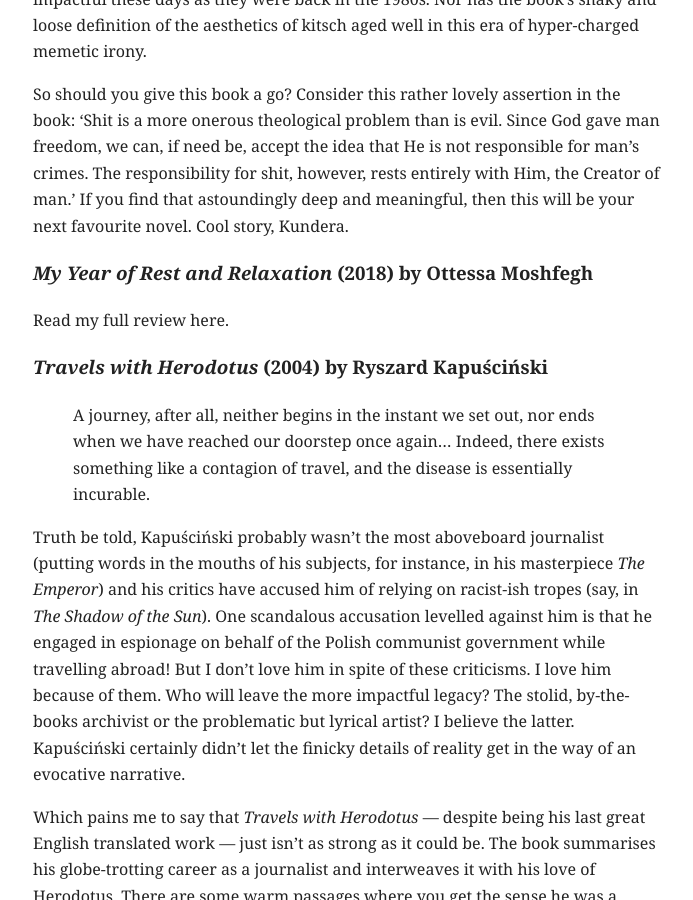
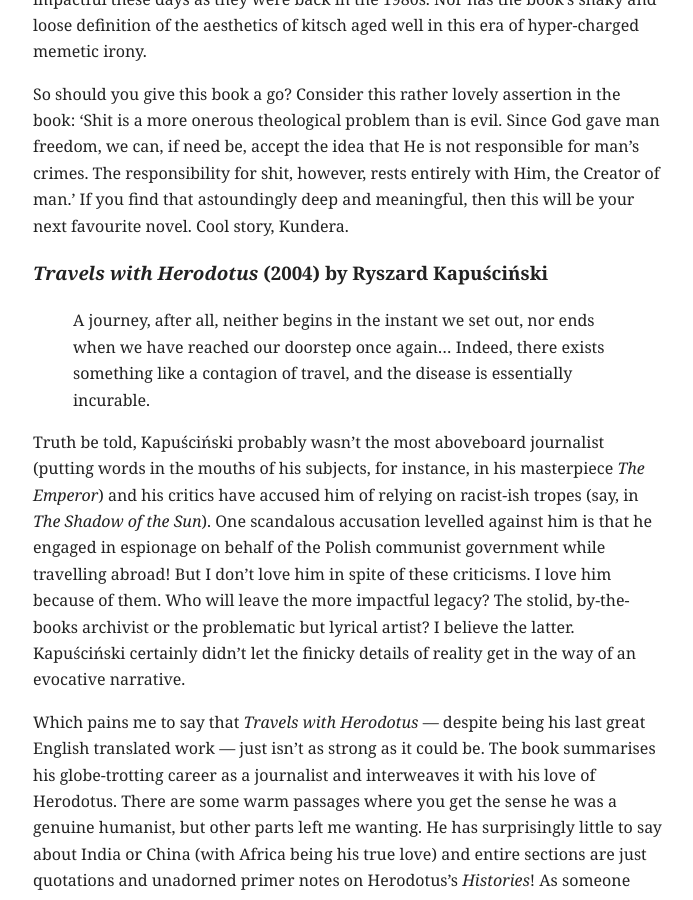
Before and after one commit to mingjiliu/mingjiliu.github.io, a Jekyll site: the page built from _reviews/even-more-reviews.md, in a window 1280 px wide and 900 px high, scrolled down 46964 px. Shown: the whole window, without its empty margins (291-984 px from the left). Built offline with Jekyll 4.4.1, drawn with Linux system fonts in a browser that asks for light colours; part of the change alters nothing that is shown; some of the changed text lies outside the part shown.

Commit message:
Update even-more-reviews.md

```diff
--- a/_reviews/even-more-reviews.md
+++ b/_reviews/even-more-reviews.md
@@ -110,10 +110,10 @@ Ah yes, the mysterious Elena Ferrante. It's a fantastic book that has been prais
 
 Lastly, some Wallace Stevens poems I enjoyed:
 
-- [A Dish of Peaches in Russia](https://hellopoetry.com/poem/14548/a-dish-of-peaches-in-russia/)
-- [Bartleby.com 300/2364](http://www.bartleby.com/300/2364.html)
-- [The Snow Man](https://www.poetryfoundation.org/poems/45235/the-snow-man-56d224a6d4e90)
-- [Sunday Morning](https://en.wikisource.org/wiki/Sunday_morning)
+- [A Dish of Peaches in Russia](https://hellopoetry.com/poem/14548/a-dish-of-peaches-in-russia/){:target="_blank" rel="noopener"}
+- [Of Heaven Considered As a Tomb](http://www.bartleby.com/300/2364.html){:target="_blank" rel="noopener"}
+- [The Snow Man](https://www.poetryfoundation.org/poems/45235/the-snow-man-56d224a6d4e90){:target="_blank" rel="noopener"}
+- [Sunday Morning](https://en.wikisource.org/wiki/Sunday_morning){:target="_blank" rel="noopener"}
 
 ## 5 July 2018 — Critiques de juin 2018
 
@@ -767,10 +767,6 @@ I made a joke a while back that 'as far as I can tell, the whole point of the no
 
 So should you give this book a go? Consider this rather lovely assertion in the book: 'Shit is a more onerous theological problem than is evil. Since God gave man freedom, we can, if need be, accept the idea that He is not responsible for man's crimes. The responsibility for shit, however, rests entirely with Him, the Creator of man.' If you find that astoundingly deep and meaningful, then this will be your next favourite novel. Cool story, Kundera.
 
-### *My Year of Rest and Relaxation* (2018) by Ottessa Moshfegh
-
-Read my full review here.
-
 ### *Travels with Herodotus* (2004) by Ryszard Kapuściński
 
 > A journey, after all, neither begins in the instant we set out, nor ends when we have reached our doorstep once again... Indeed, there exists something like a contagion of travel, and the disease is essentially incurable.
```
